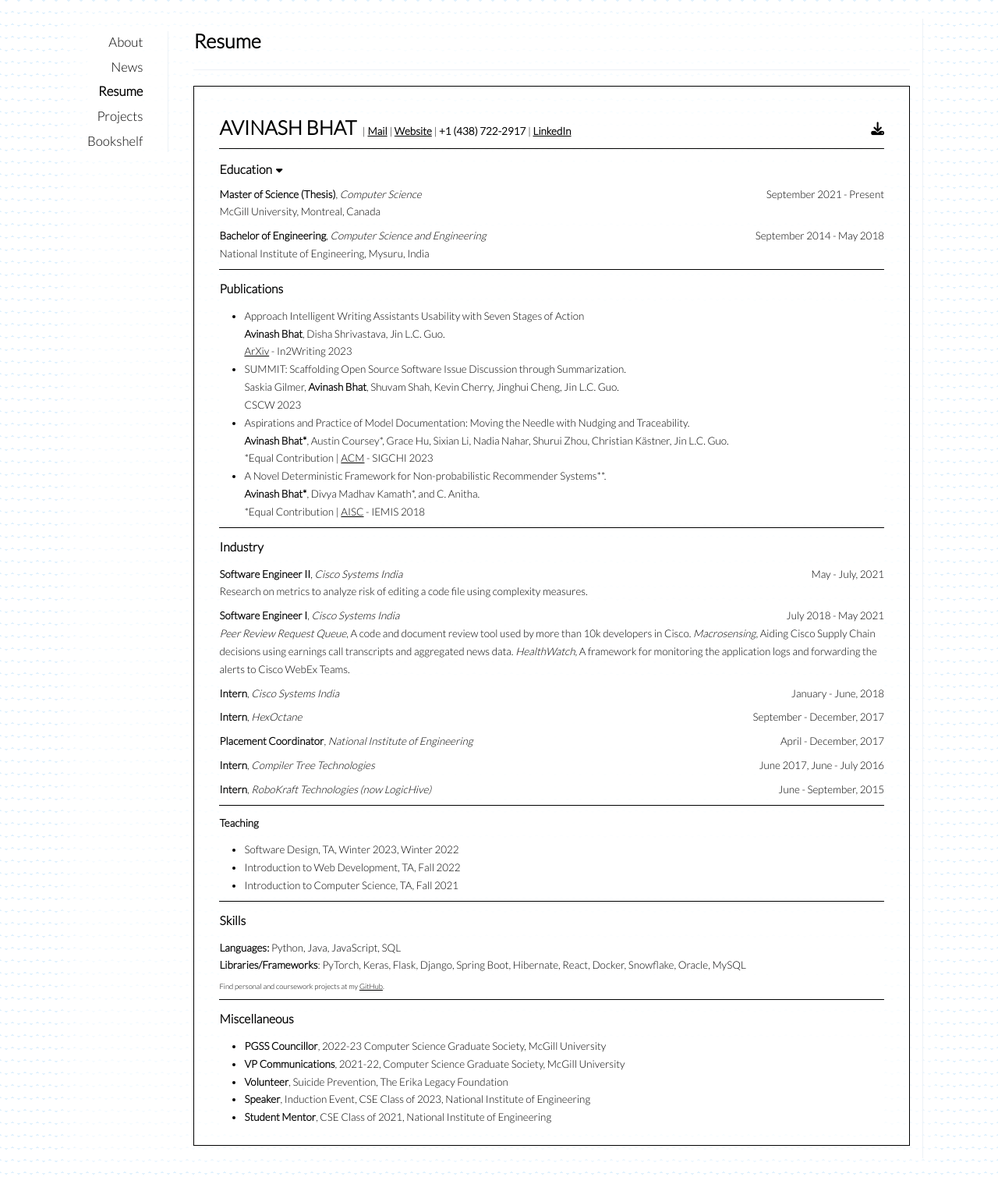
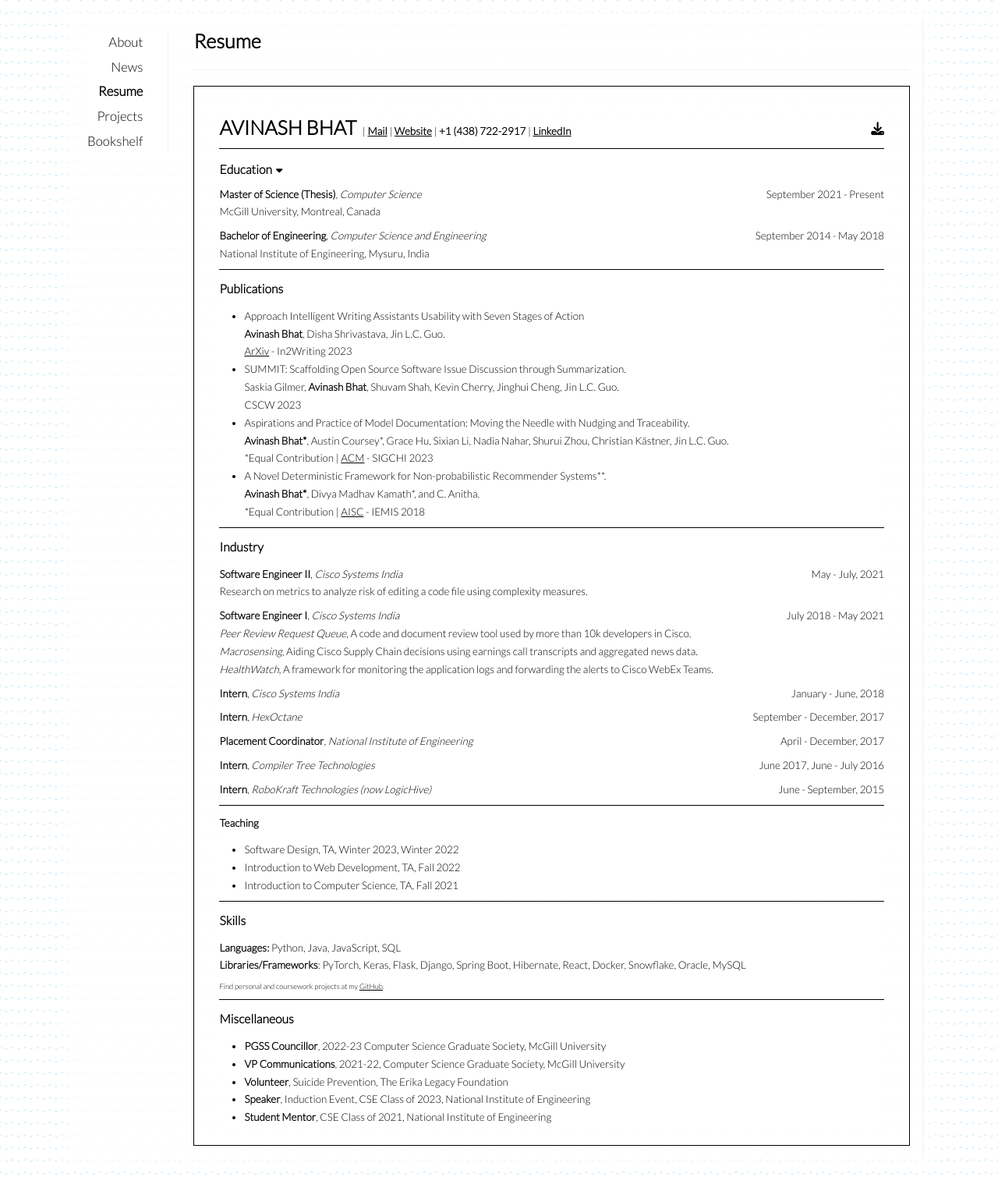
Before and after one commit to avinashbhat/avinashbhat.github.io, a Jekyll site: the page built from _pages/cv.md, in a window 1280 px wide. Shown: the whole page at 78% size. Built offline with Jekyll 4.4.1, drawn with Linux system fonts in a browser that asks for light colours; nearby versions of some CDN libraries.

Commit message:
added line breaks

```diff
--- a/_pages/cv.md
+++ b/_pages/cv.md
@@ -72,7 +72,7 @@ Research on metrics to analyze risk of editing a code file using complexity meas
 <span><b>Software Engineer I</b>, <i>Cisco Systems India</i></span><span>July 2018 - May 2021</span>
 </div>
 <i>Peer Review Request Queue</i>, A code and document review tool used by more than 10k
-developers in Cisco.
+developers in Cisco.<br>
 <!-- <ul>
 <li>Proposed and developed a novel architecture that improved the review initialization
 process from 15 minutes to under 20 seconds (∼97% improvement).</li>
@@ -83,13 +83,13 @@ tables enabling better data extraction and mapping between data from multiple
 projects, as part of a data driven release management initiative for Cisco software
 components.</li>
 </ul> -->
-<i>Macrosensing</i>, Aiding Cisco Supply Chain decisions using earnings call transcripts and aggregated news data.
+<i>Macrosensing</i>, Aiding Cisco Supply Chain decisions using earnings call transcripts and aggregated news data.<br>
 <!-- <ul>
 <li>Proposed and developed a ML system to capture relevant content from earnings call
 transcripts and news articles with explainable presentation for better decision making.</li>
 <li>Trained and enabled an online learning pipeline for a custom NER model for recognising the Cisco supply chain entities.</li></ul> -->
 
-<i>HealthWatch</i>, A framework for monitoring the application logs and forwarding the alerts to Cisco WebEx Teams.
+<i>HealthWatch</i>, A framework for monitoring the application logs and forwarding the alerts to Cisco WebEx Teams.<br>
 <!-- <ul>
 <li>Development, product management and user onboarding.</li>
 </ul> -->
```
